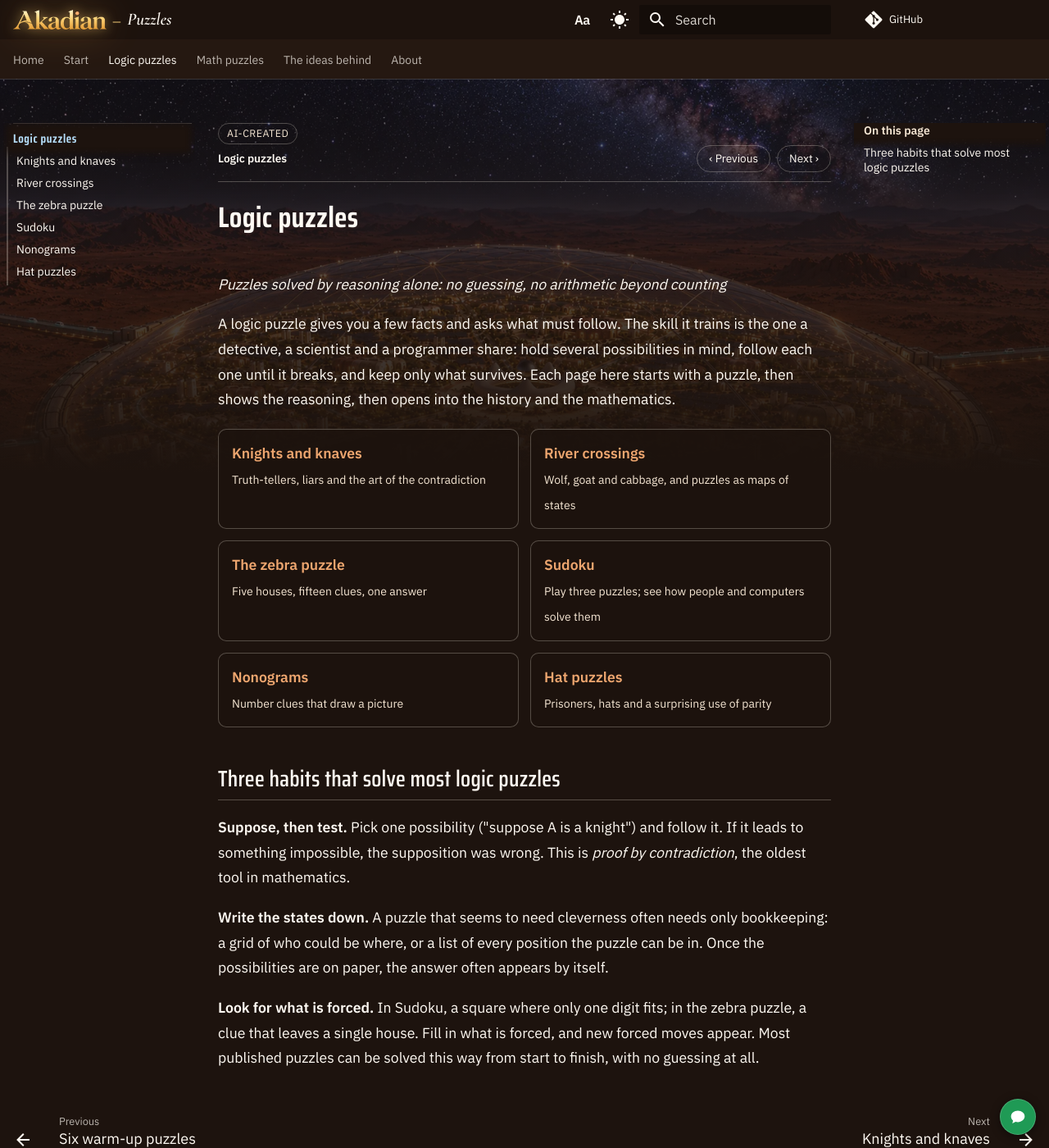
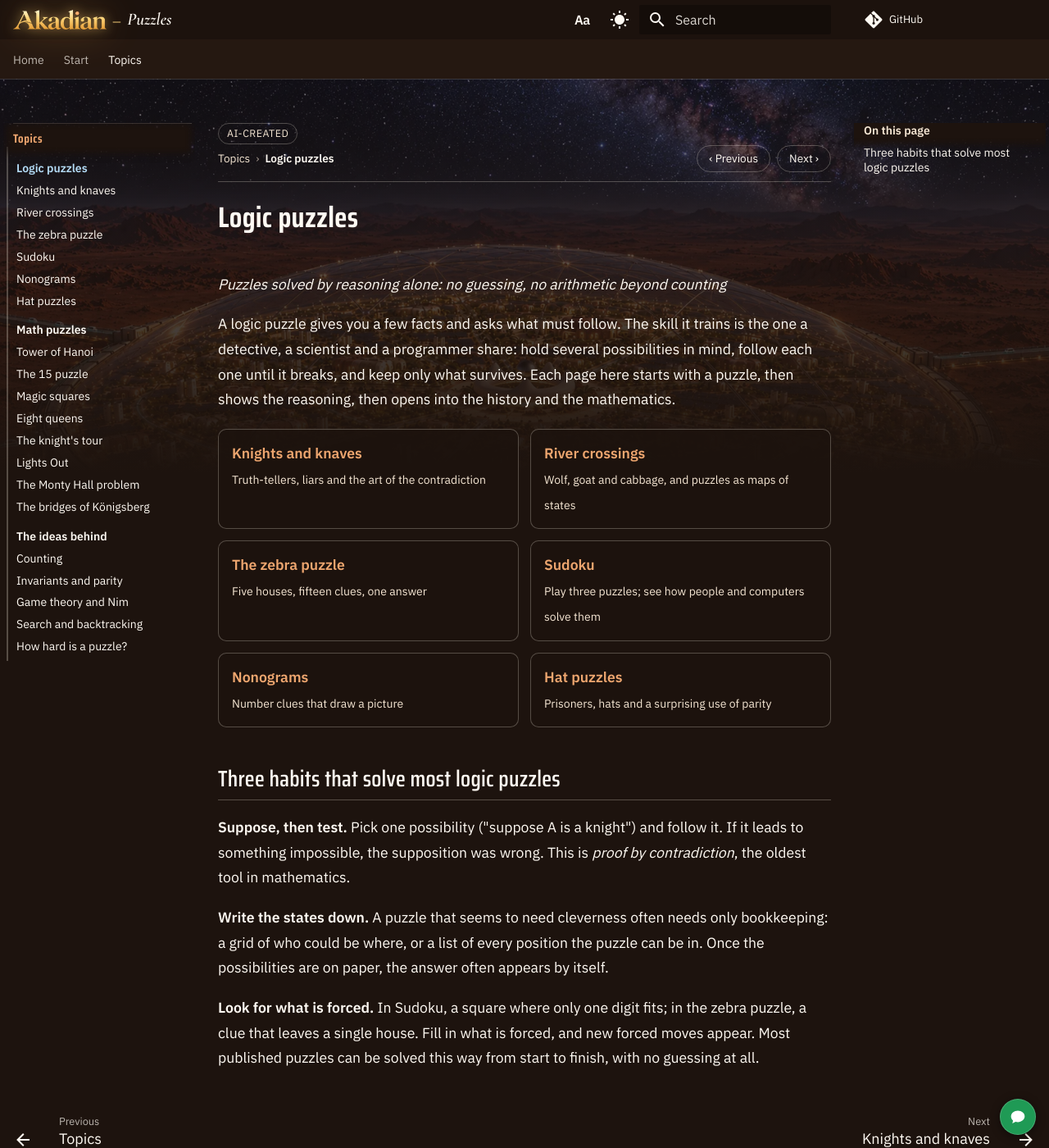
Before and after one commit to TTMathCS/puzzles, an MkDocs documentation site: the page built from docs/logic/index.md, in a window 1280 px wide and 1400 px high. Shown: the whole window at 82% size. Built offline with MkDocs 1.6.1 and Material for MkDocs 9.7.7, drawn with Linux system fonts in a browser that asks for light colours; comment, search, counter and statistics services are not loaded.

Commit message:
Menu: the same tabs as every course site (Home, Start, Topics); logic puzzles, math puzzles and the ideas behind sit under Topics with a new Topics page, About under Home; all addresses unchanged (cntourit, 8 Nov 2026: 'same format and similar categories')

```diff
--- /dev/null
+++ b/docs/topics/index.md
@@ -0,0 +1,14 @@
+# Topics
+
+*Every puzzle on the site, in three groups. Pick one and play.*
+
+<div class="pz-cards" markdown>
+
+[**Logic puzzles** <span>Knights and knaves, river crossings, Sudoku, nonograms, hats</span>](../logic/index.md)
+[**Math puzzles** <span>Hanoi, the 15 puzzle, queens, knights, Lights Out, Monty Hall</span>](../math/index.md)
+[**The ideas behind** <span>Counting, invariants, game theory, search, how hard a puzzle is</span>](../theory/index.md)
+
+</div>
+
+New to puzzles? Begin with [Start](../start/index.md). The same groups are in the menu on the left, with every
+puzzle listed under its group.
--- a/mkdocs.yml
+++ b/mkdocs.yml
@@ -85,32 +85,37 @@ validation:
   anchors: warn
 
 nav:
-  - Home: index.md
+  # Five tabs at most, the same on every course site (cntourit, 8 Nov 2026: "same format and similar categories"):
+  # Home, Start, Topics, Books, Labs, shown where a site has them. No page moved; every address is unchanged.
+  - Home:
+      - index.md
+      - About this site: about.md
   - Start:
       - start/index.md
-  - Logic puzzles:
-      - logic/index.md
-      - Knights and knaves: logic/knights-and-knaves.md
-      - River crossings: logic/river-crossings.md
-      - The zebra puzzle: logic/zebra-puzzle.md
-      - Sudoku: logic/sudoku.md
-      - Nonograms: logic/nonograms.md
-      - Hat puzzles: logic/hat-puzzles.md
-  - Math puzzles:
-      - math/index.md
-      - Tower of Hanoi: math/tower-of-hanoi.md
-      - The 15 puzzle: math/fifteen-puzzle.md
-      - Magic squares: math/magic-squares.md
-      - Eight queens: math/eight-queens.md
-      - The knight's tour: math/knights-tour.md
-      - Lights Out: math/lights-out.md
-      - The Monty Hall problem: math/monty-hall.md
-      - The bridges of Königsberg: math/konigsberg.md
-  - The ideas behind:
-      - theory/index.md
-      - Counting: theory/counting.md
-      - Invariants and parity: theory/invariants.md
-      - Game theory and Nim: theory/game-theory.md
-      - Search and backtracking: theory/search.md
-      - How hard is a puzzle?: theory/complexity.md
-  - About: about.md
+  - Topics:
+      - topics/index.md
+      - Logic puzzles:
+          - logic/index.md
+          - Knights and knaves: logic/knights-and-knaves.md
+          - River crossings: logic/river-crossings.md
+          - The zebra puzzle: logic/zebra-puzzle.md
+          - Sudoku: logic/sudoku.md
+          - Nonograms: logic/nonograms.md
+          - Hat puzzles: logic/hat-puzzles.md
+      - Math puzzles:
+          - math/index.md
+          - Tower of Hanoi: math/tower-of-hanoi.md
+          - The 15 puzzle: math/fifteen-puzzle.md
+          - Magic squares: math/magic-squares.md
+          - Eight queens: math/eight-queens.md
+          - The knight's tour: math/knights-tour.md
+          - Lights Out: math/lights-out.md
+          - The Monty Hall problem: math/monty-hall.md
+          - The bridges of Königsberg: math/konigsberg.md
+      - The ideas behind:
+          - theory/index.md
+          - Counting: theory/counting.md
+          - Invariants and parity: theory/invariants.md
+          - Game theory and Nim: theory/game-theory.md
+          - Search and backtracking: theory/search.md
+          - How hard is a puzzle?: theory/complexity.md
```
